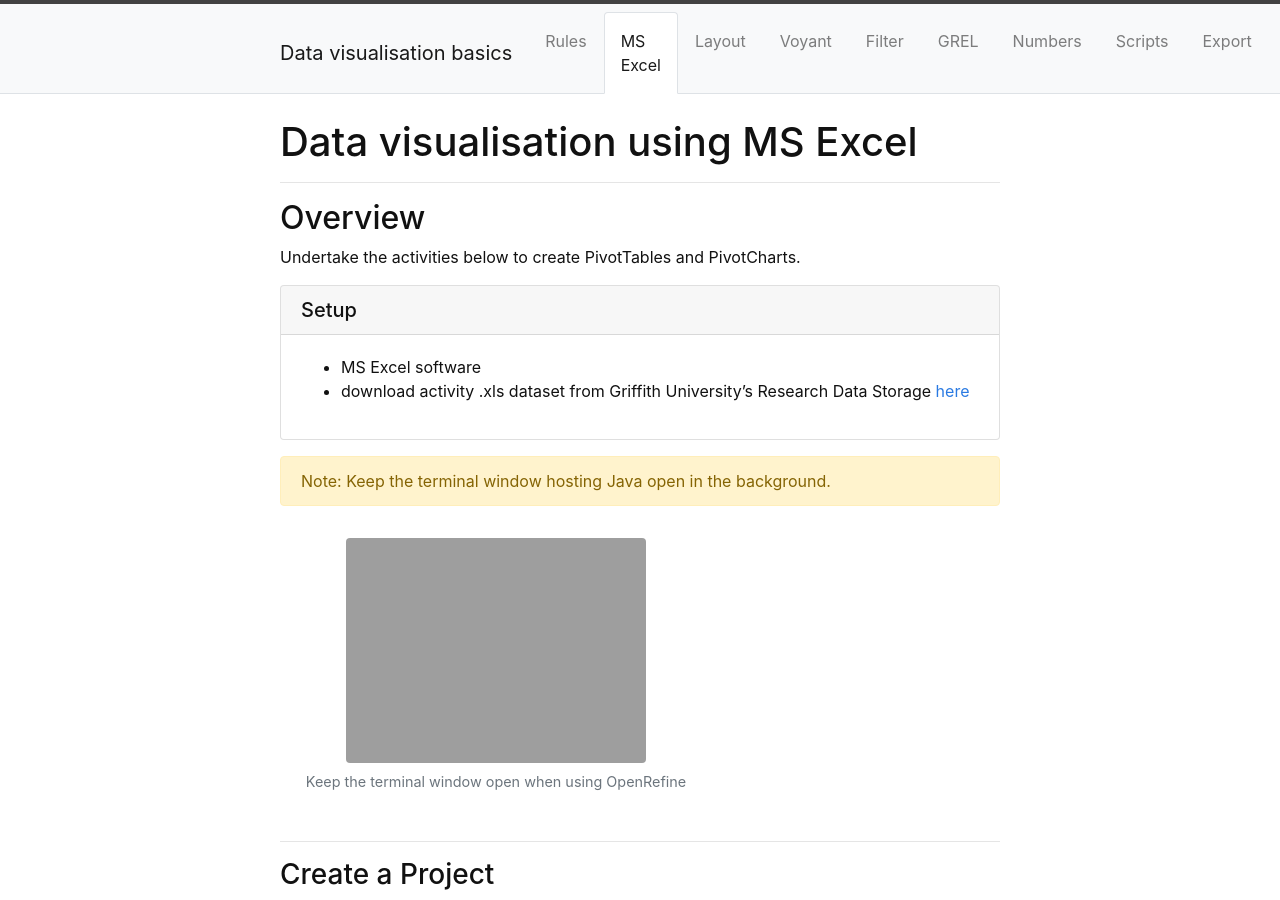
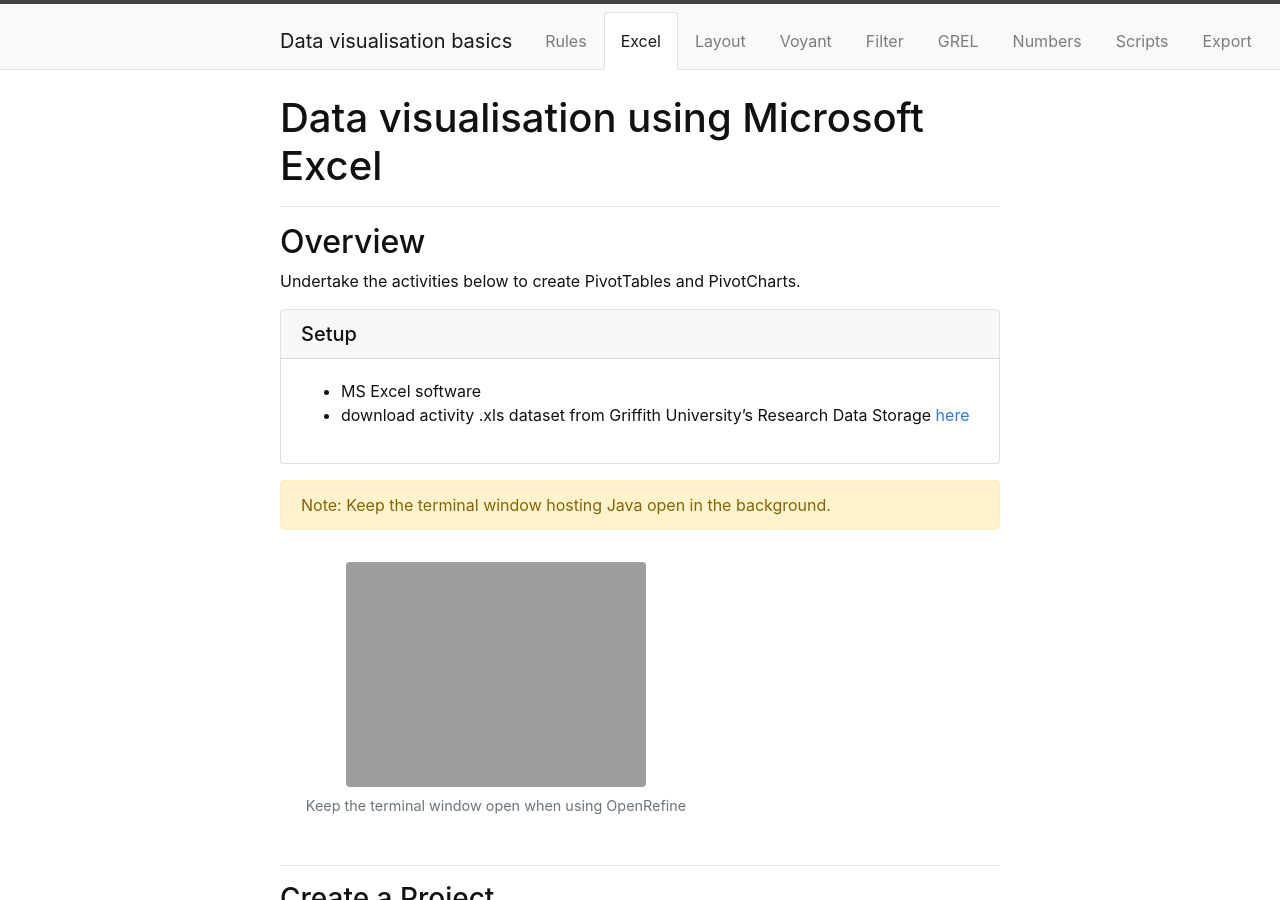
Before and after one commit to GULibrarySandbox/data-vis-basics, a Jekyll site: the page built from content/2-msexcel.md, in a window 1280 px wide and 900 px high. Built offline with Jekyll 4.4.1, drawn with Linux system fonts in a browser that asks for light colours.

Commit message:
Update 2-msexcel.md

```diff
--- a/content/2-msexcel.md
+++ b/content/2-msexcel.md
@@ -1,9 +1,9 @@
 ---
-title: MS Excel
+title: Excel
 nav: true
 ---
 
-# Data visualisation using MS Excel
+# Data visualisation using Microsoft Excel
 
 -----
 ## Overview
```
